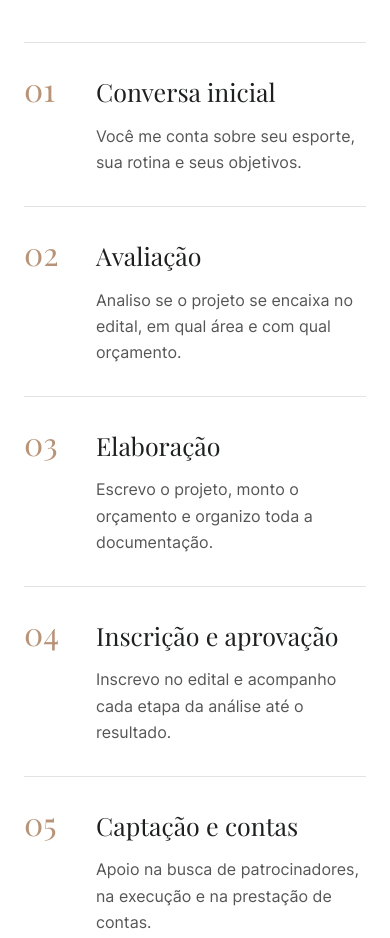
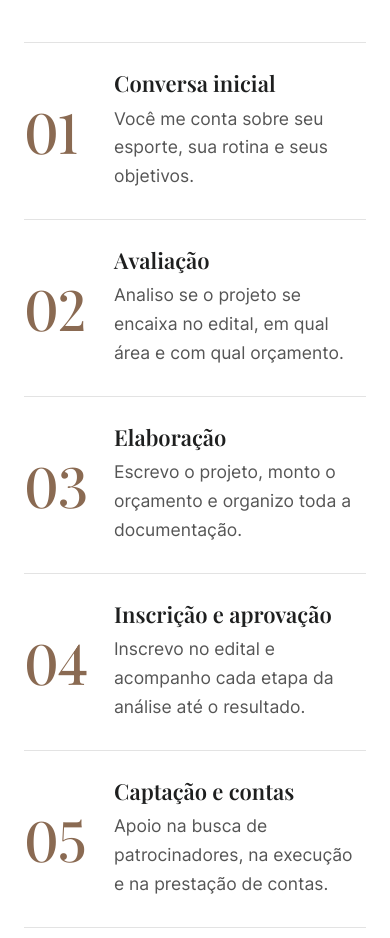
Before and after one commit to barbarachelski/barbara.chelski, a plain HTML site: page index.html in a window 390 px wide. Shown: the part 7851-8789 px from the top of the page. Drawn offline with Linux system fonts and the light colour scheme; a web font is replaced by a local one.

Commit message:
Como funciona: números grandes ao lado, título em negrito e descrição abaixo
Co-Authored-By: Claude Opus 5.5 <noreply@anthropic.com>
Claude-Session: https://claude.ai/code/session_01KMMwaBXe2Uj9RhvZFGutdP

```diff
--- a/index.html
+++ b/index.html
@@ -143,10 +143,10 @@ nav .btn:hover{background:var(--nevoa);border-color:var(--nevoa)}
 /* processo */
 .processo{background:#fff}
 .steps{list-style:none;margin-top:48px;border-top:1px solid rgba(30,31,31,.12)}
-.steps li{display:grid;grid-template-columns:120px 1fr 1.3fr;gap:32px;padding:30px 0;border-bottom:1px solid rgba(30,31,31,.12);align-items:baseline}
-.steps .n{font-family:"Playfair",serif;font-size:44px;color:var(--bronze);line-height:1}
-.steps h3{font-size:25px}
-.steps p{color:#555;font-size:16px}
+.steps li{display:grid;grid-template-columns:150px 1fr;gap:36px;padding:40px 0;border-bottom:1px solid rgba(30,31,31,.12);align-items:center}
+.steps .n{font-family:"Playfair",serif;font-variant-numeric:lining-nums;font-feature-settings:"lnum" 1;font-size:96px;font-weight:500;color:var(--bronze-texto);line-height:.9;letter-spacing:-.02em}
+.steps h3{font-size:27px;font-weight:600;margin-bottom:8px}
+.steps p{color:#555;font-size:17.5px;max-width:720px}
 
 /* para quem */
 .fit{display:grid;grid-template-columns:1fr 1fr;gap:20px;margin-top:48px}
@@ -217,8 +217,6 @@ footer{background:linear-gradient(rgba(30,31,31,.55),rgba(30,31,31,.55)),url("im
  .hero-txt{padding-bottom:0}
  .hero-photo{max-width:380px;margin:0 auto;width:100%}
  .sobre-mark{position:static;aspect-ratio:auto;gap:40px}
- .steps li{grid-template-columns:80px 1fr}
- .steps li p{grid-column:2}
 }
 @media (max-width:760px){
  section{padding:76px 0}
@@ -236,8 +234,9 @@ footer{background:linear-gradient(rgba(30,31,31,.55),rgba(30,31,31,.55)),url("im
  .hero .pat{width:100%;opacity:.15}
  .quiz,.aval-card,.fit-col{padding:26px}
  .q-text{font-size:23px}
- .steps li{grid-template-columns:56px 1fr;gap:16px}
- .steps .n{font-size:32px}
+ .steps li{grid-template-columns:72px 1fr;gap:18px;padding:28px 0}
+ .steps .n{font-size:56px}
+ .steps h3{font-size:22px}
  summary{font-size:20px}
 }
 @media (prefers-reduced-motion:reduce){*{transition:none!important;scroll-behavior:auto!important}.track{animation-duration:180s}}
@@ -388,11 +387,11 @@ footer{background:linear-gradient(rgba(30,31,31,.55),rgba(30,31,31,.55)),url("im
   <p class="eyebrow">Como funciona</p>
   <h2>Do primeiro contato à <em class="acc">prestação de contas</em></h2>
   <ol class="steps">
-   <li><span class="n">01</span><h3>Conversa inicial</h3><p>Você me conta sobre seu esporte, sua rotina e seus objetivos.</p></li>
-   <li><span class="n">02</span><h3>Avaliação</h3><p>Analiso se o projeto se encaixa no edital, em qual área e com qual orçamento.</p></li>
-   <li><span class="n">03</span><h3>Elaboração</h3><p>Escrevo o projeto, monto o orçamento e organizo toda a documentação.</p></li>
-   <li><span class="n">04</span><h3>Inscrição e aprovação</h3><p>Inscrevo no edital e acompanho cada etapa da análise até o resultado.</p></li>
-   <li><span class="n">05</span><h3>Captação e contas</h3><p>Apoio na busca de patrocinadores, na execução e na prestação de contas.</p></li>
+   <li><span class="n">01</span><div><h3>Conversa inicial</h3><p>Você me conta sobre seu esporte, sua rotina e seus objetivos.</p></div></li>
+   <li><span class="n">02</span><div><h3>Avaliação</h3><p>Analiso se o projeto se encaixa no edital, em qual área e com qual orçamento.</p></div></li>
+   <li><span class="n">03</span><div><h3>Elaboração</h3><p>Escrevo o projeto, monto o orçamento e organizo toda a documentação.</p></div></li>
+   <li><span class="n">04</span><div><h3>Inscrição e aprovação</h3><p>Inscrevo no edital e acompanho cada etapa da análise até o resultado.</p></div></li>
+   <li><span class="n">05</span><div><h3>Captação e contas</h3><p>Apoio na busca de patrocinadores, na execução e na prestação de contas.</p></div></li>
   </ol>
  </div>
 </section>
```
